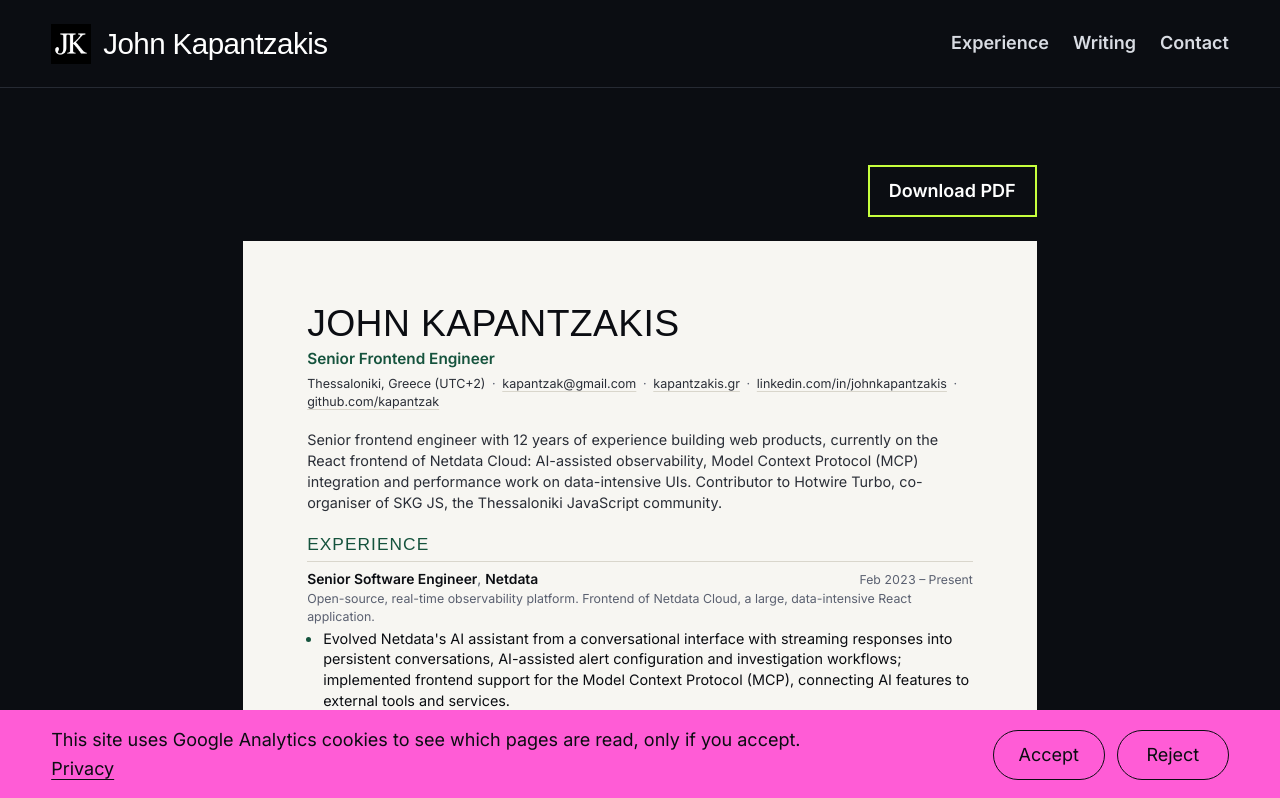
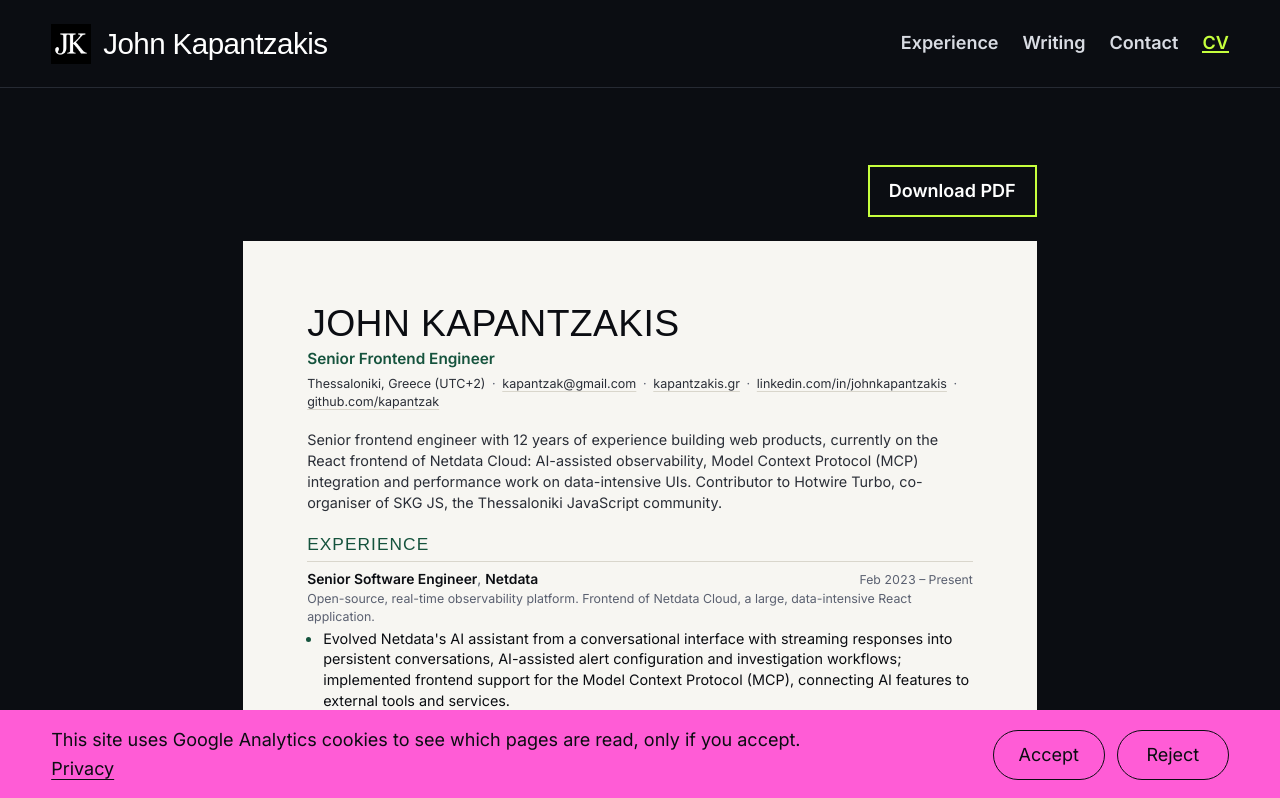
Before and after one commit to kapantzak/kapantzakis.gr, a Next.js app: page /cv in a window 1280 px wide. Shown: the top 798 px of the page. Built offline with nearby package versions, Linux system fonts and the light colour scheme; no server answers; a web font is replaced by a local one.

Commit message:
Link the CV page from the main nav and the footer

```diff
--- a/components/Footer.tsx
+++ b/components/Footer.tsx
@@ -18,8 +18,9 @@
       </ul>
       <div className={styles.end}>
         <BackToTop />
-        {/* A full page load, not a client navigation: a path write from the home page's scroll tracker during one
+        {/* Full page loads, not client navigations: a path write from the home page's scroll tracker during one
             would cancel it (decision 229). */}
+        <a href="/cv">CV</a>
         <a href="/privacy">Privacy</a>
         {/* Only where analytics can run (decision 222). */}
         {gaId() && <CookieSettings />}
--- a/components/Nav.module.css
+++ b/components/Nav.module.css
@@ -70,11 +70,13 @@
 }
 
 .link:hover,
-.link[aria-current="true"] {
+.link[aria-current="true"],
+.link[aria-current="page"] {
   background-size: 100% 2px;
 }
 
-.link[aria-current="true"] {
+.link[aria-current="true"],
+.link[aria-current="page"] {
   color: var(--accent);
 }
 
--- a/components/NavLinks.tsx
+++ b/components/NavLinks.tsx
@@ -100,6 +100,17 @@
           </SectionLink>
         </li>
       ))}
+      <li>
+        {/* A page of its own, so neither a SectionLink nor in NAV_ITEMS, whose types assume regions; and a full
+            page load, since a path write from the scroll tracker would cancel a client navigation (decision 229). */}
+        <a
+          href="/cv"
+          className={styles.link}
+          aria-current={pathname === "/cv" ? "page" : undefined}
+        >
+          CV
+        </a>
+      </li>
     </ul>
   );
 }
```
Also changed, not shown: 2 other files (tests, documents, lock files or other folders).
